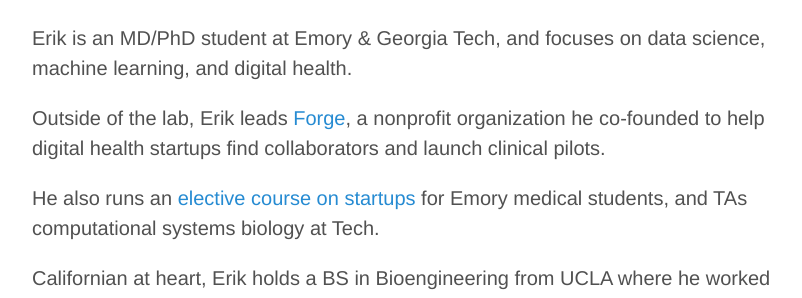
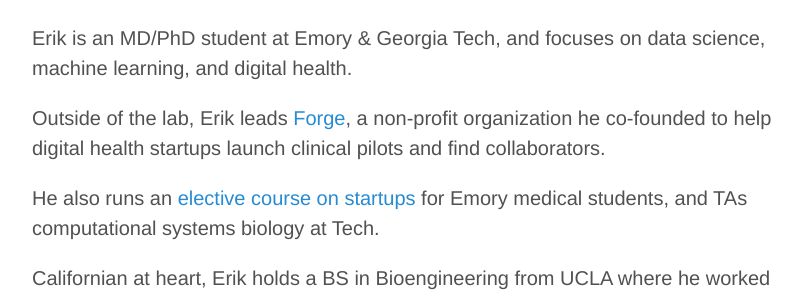
Before and after one commit to erikr/erikr.github.io, a Jekyll site: the page built from about.md, in a window 1280 px wide. Shown: the part 408-706 px from the top of the page, without its empty margins (228-1030 px from the left). Built offline with Jekyll 4.4.1, drawn with Linux system fonts in a browser that asks for light colours; nearby versions of some CDN libraries.

Commit message:
revised forge description in bio

```diff
--- a/about.md
+++ b/about.md
@@ -21,7 +21,7 @@ title: ""
 
 Erik is an MD/PhD student at Emory & Georgia Tech, and focuses on data science, machine learning, and digital health.
 
-Outside of the lab, Erik leads [Forge](http://forgehealth.org), a nonprofit organization he co-founded to help digital health startups find collaborators and launch clinical pilots.
+Outside of the lab, Erik leads [Forge](http://forgehealth.org), a non-profit organization he co-founded to help digital health startups launch clinical pilots and find collaborators.
 
 He also runs an [elective course on startups](http://erikreinertsen.com/iemed/) for Emory medical students, and TAs computational systems biology at Tech.
 
```
